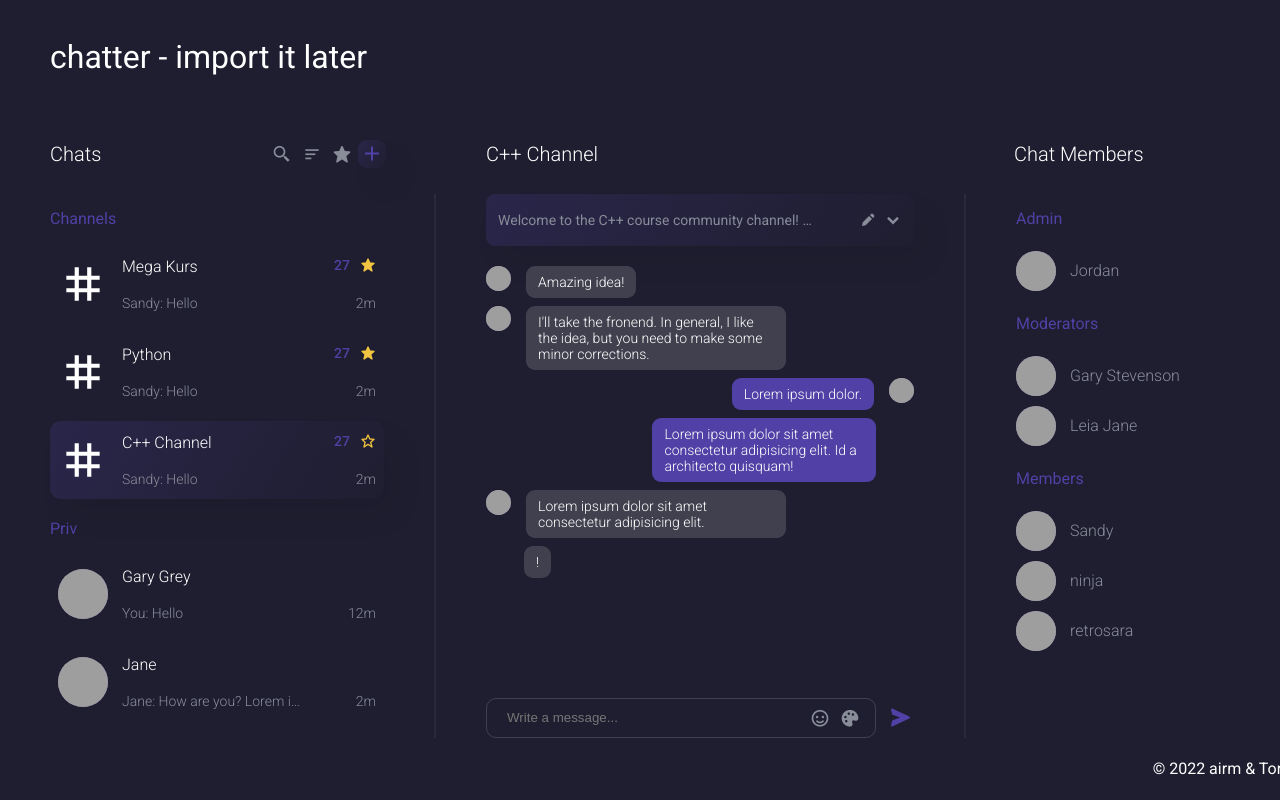
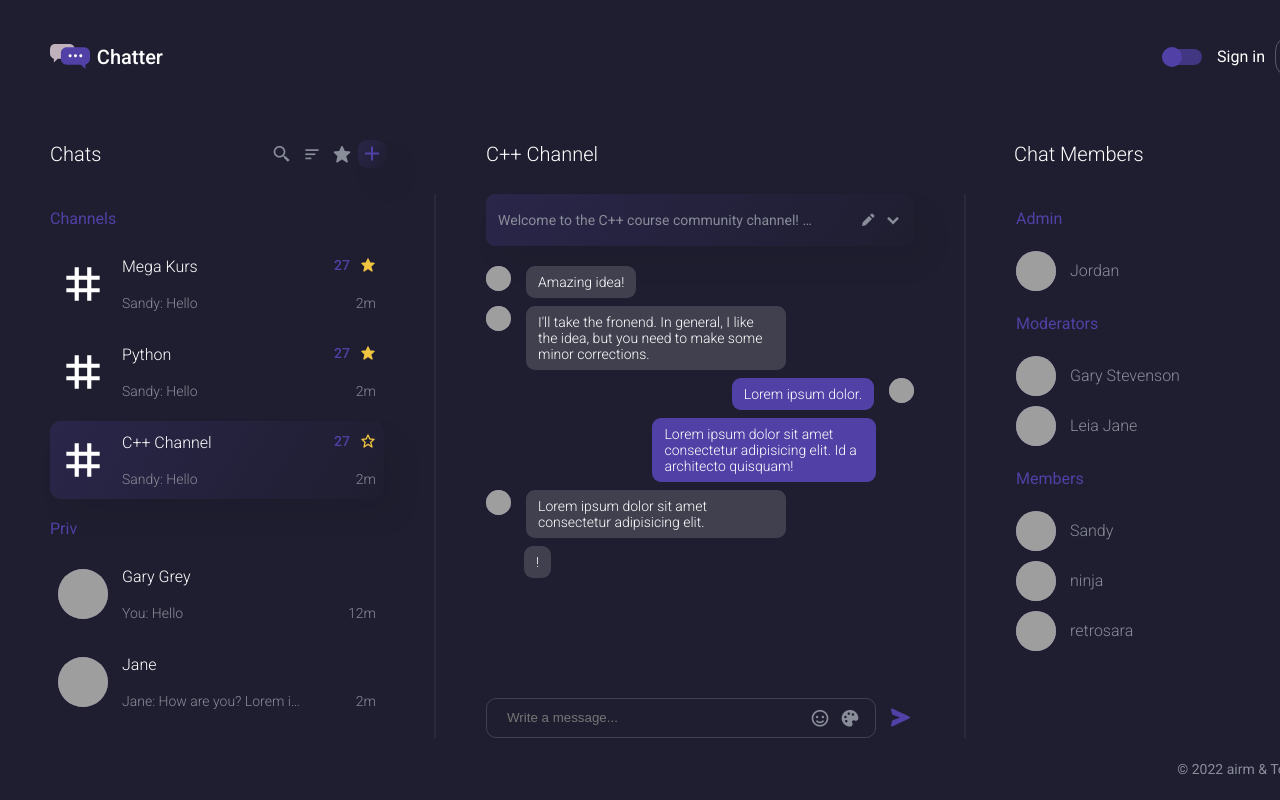
Before and after one commit to tomaszburas/chatter, a website: page public/html/chat.html in a window 1280 px wide. Shown: the top 800 px of the page. Drawn offline with nearby package versions, Linux system fonts and the light colour scheme; grey boxes are pictures that could not be loaded.

Commit message:
imported footer and header to chat.html

```diff
--- a/public/css/chat.css
+++ b/public/css/chat.css
@@ -1,4 +1,6 @@
 @import "root.css";
+@import "header.css";
+@import "footer.css";
 
 body {
   background: #282d47;
@@ -34,26 +36,24 @@ body {
 
 .header {
   display: flex;
-  justify-content: left;
-  align-items: center;
+  /* justify-content: left; */
+  /* align-items: center; */
   height: 135px;
   padding: 0 50px;
-  color: white;
-  /* background-color: rgba(255, 255, 255, 0.05); */
 }
 
-.header h1 {
+/* .header h1 {
   font-weight: 400;
-}
+} */
 
+/* todo: poprawić by było jednolicie na podstronach */
 .footer {
-  display: flex;
-  justify-content: right;
-  align-items: center;
+  /* display: flex; */
+  /* justify-content: right; */
+  /* align-items: center; */
   height: 74px;
-  padding: 0 50px;
-  color: white;
-  /* background-color: rgba(255, 2552, 255, 0.05); */
+  padding: 0 var(--layout-padding-base);
+  /* color: white; */
 }
 
 /*  */
@@ -296,7 +296,7 @@ body {
   position: relative;
   z-index: 1;
   height: 40px;
-  padding: 12px 8px 12px 0px;
+  padding: 12px 0 12px 0px;
   margin: 5px 0;
   display: flex;
   justify-content: space-between;
--- /dev/null
+++ b/public/css/footer.css
@@ -0,0 +1,11 @@
+.footer {
+  height: var(--footer-height);
+  display: flex;
+  align-items: center;
+  justify-content: flex-end;
+}
+
+.footer__txt {
+  font-size: var(--font-size-sm);
+  color: var(--color-dark-02);
+}
--- /dev/null
+++ b/public/css/header.css
@@ -0,0 +1,84 @@
+.header {
+  height: var(--header-height);
+  display: flex;
+  align-items: center;
+  justify-content: space-between;
+}
+
+.header__logo__btn {
+  display: flex;
+  align-items: center;
+}
+
+.header__logo__img {
+  height: calc(var(--header-height) - var(--padding-base));
+  margin-right: var(--logo-margin);
+}
+
+.header__logo__txt {
+  font-weight: 500;
+  font-size: var(--font-size-lg);
+}
+
+.header__right-section {
+  display: flex;
+  align-items: center;
+}
+
+.switch {
+  display: inline-block;
+  height: var(--font-size-base);
+  position: relative;
+  width: var(--switch-width);
+  margin-right: var(--margin-base);
+}
+
+.switch input {
+  display: none;
+}
+
+.switch__slider {
+  background-color: rgba(81, 64, 165, 0.7);
+  bottom: 0;
+  cursor: pointer;
+  left: 0;
+  position: absolute;
+  right: 0;
+  top: 0;
+  transition: 0.4s;
+}
+
+.switch__slider:before {
+  bottom: calc((var(--font-size-base) - var(--font-size-lg)) / 2);
+  content: "";
+  height: var(--switch-slider);
+  left: 0;
+  position: absolute;
+  transition: 0.4s;
+  width: var(--switch-slider);
+}
+
+input:checked + .switch__slider {
+  background-color: var(--color-dark-05);
+}
+
+input:checked + .switch__slider:before {
+  transform: translateX(calc(var(--switch-width) - var(--switch-slider)));
+  background-color: var(--color-dark-01);
+}
+
+.switch__slider.round {
+  border-radius: 2rem;
+}
+
+.switch__slider.round:before {
+  border-radius: 50%;
+  background-color: var(--color-dark-05);
+}
+
+.btn__border {
+  border: 1px solid rgba(255, 255, 255, 0.25);
+  border-radius: 1.5rem;
+  padding: var(--padding-sm);
+  margin-left: var(--margin-sm);
+}
--- a/public/css/root.css
+++ b/public/css/root.css
@@ -44,3 +44,8 @@ ol,
 ul {
   list-style: none;
 }
+
+/* todo: usunąć? */
+.cursor {
+  cursor: pointer;
+}
--- a/public/html/chat.html
+++ b/public/html/chat.html
@@ -29,7 +29,28 @@
   <body>
     <div class="app">
       <header class="header">
-        <h1>chatter - import it later</h1>
+        <a href="/">
+          <button class="header__logo__btn" title="Chatter">
+            <img
+              class="header__logo__img"
+              src="../img/sygnet.svg"
+              alt="Sygnet"
+            />
+            <p class="header__logo__txt">Chatter</p>
+          </button>
+        </a>
+        <div class="header__right-section">
+          <label class="switch" for="checkbox">
+            <input type="checkbox" id="checkbox" />
+            <div class="switch__slider round"></div>
+          </label>
+          <a href="/login">
+            <button title="Sign in">Sign in</button>
+          </a>
+          <a href="/register">
+            <button class="btn__border" title="Sign up">Sign up</button>
+          </a>
+        </div>
       </header>
       <section class="chat">
         <header class="chats-header">
@@ -399,7 +420,24 @@
         </form>
       </section>
       <footer class="footer">
-        <div class="footer__p">© 2022 airm & Tomaszenko</div>
+        <p class="footer__txt">
+          © 2022
+          <a
+            class="cursor"
+            title="GitHub: airm"
+            href="https://github.com/airfortech"
+            target="_blank"
+            >airm</a
+          >
+          &
+          <a
+            class="cursor"
+            title="GitHub: Tomaszenko"
+            href="https://github.com/tomaszburas"
+            target="_blank"
+            >Tomaszenko</a
+          >
+        </p>
       </footer>
     </div>
   </body>
```
Also changed, not shown: public/index.html (+68 -28 lines).
